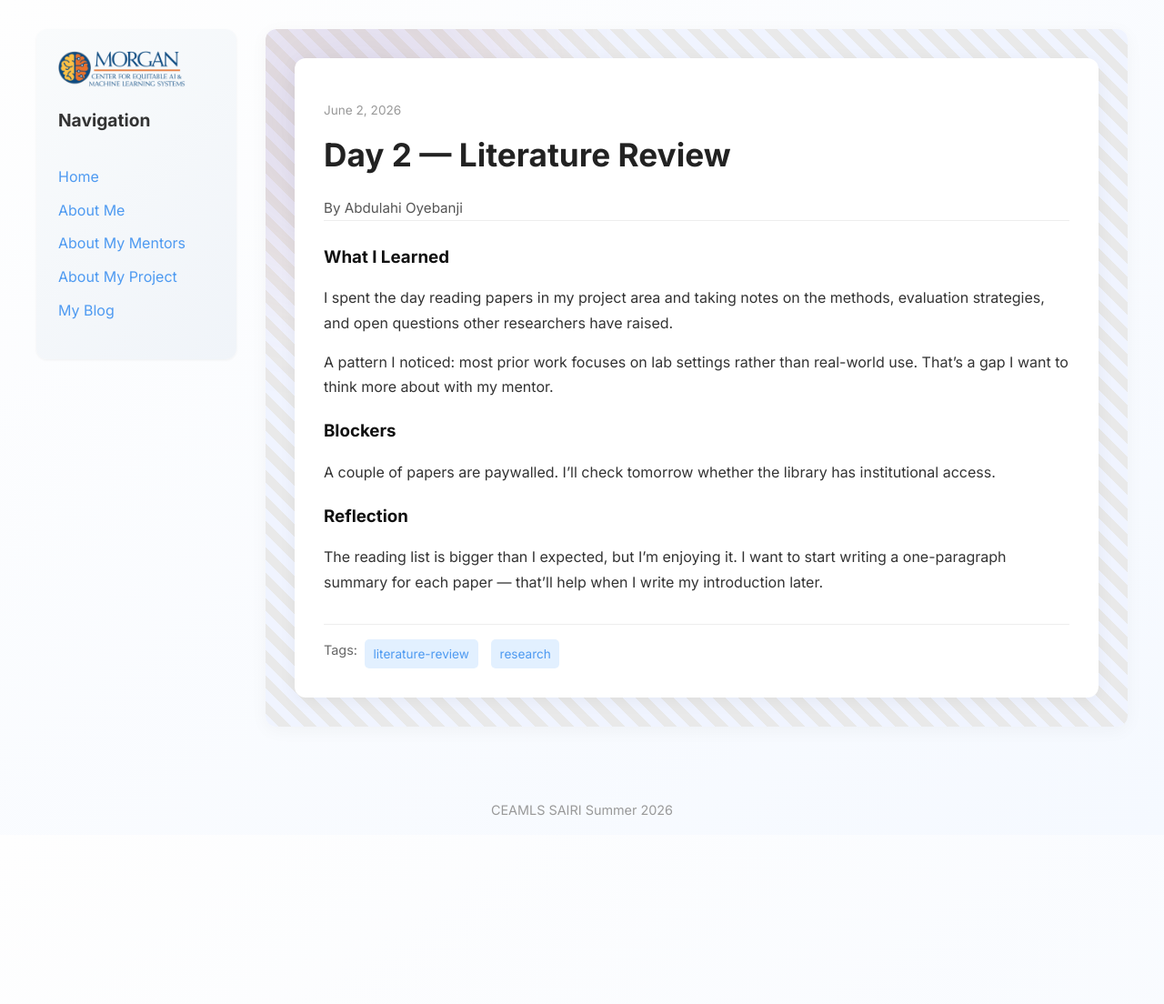
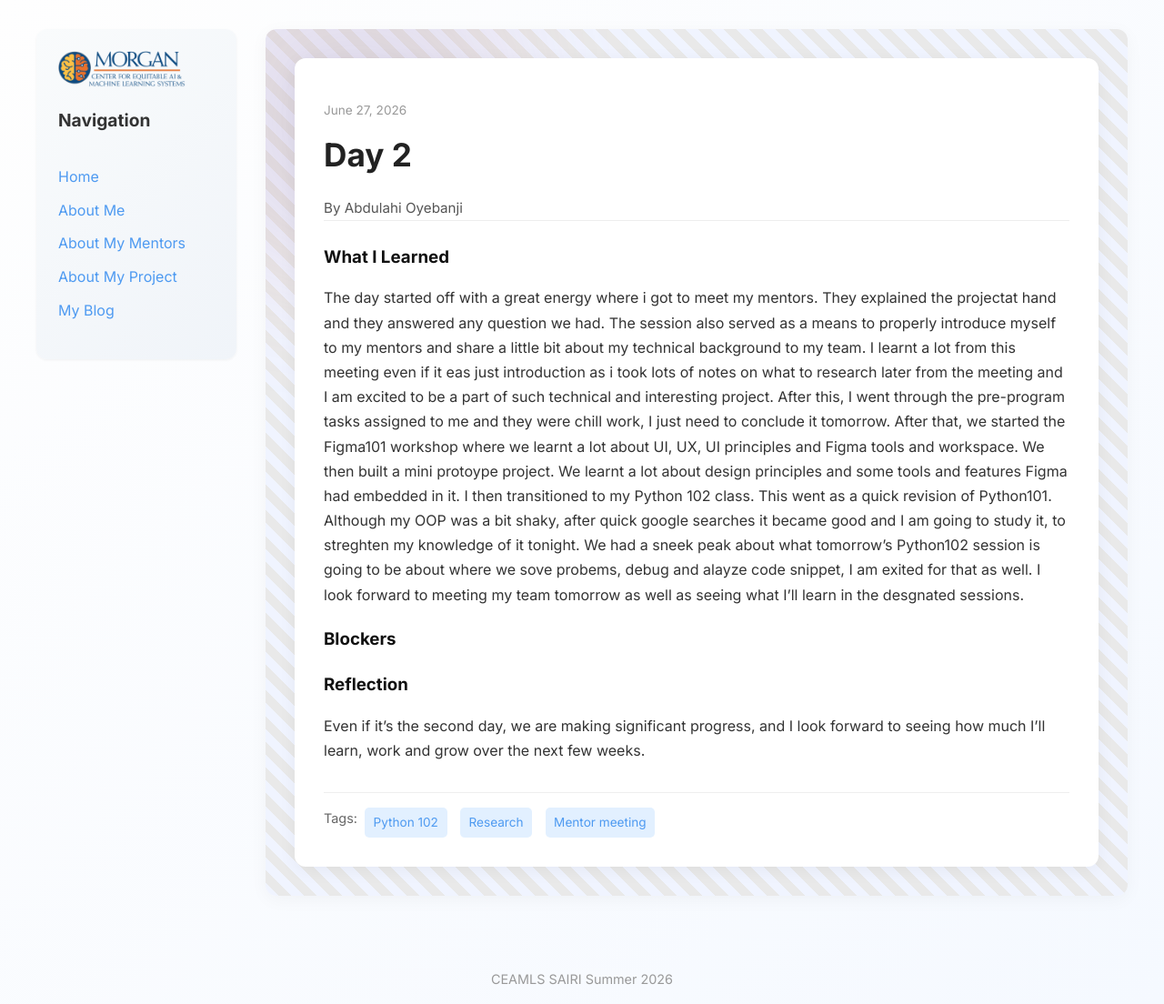
Before and after one commit to abdulahi-banji/abdulahi-banjiceamls26.github.io, a Jekyll site: the page built from _posts/2026-06-02-day-2.md, in a window 1280 px wide. Shown: the whole page at 91% size. Built offline with Jekyll 4.4.1, drawn with Linux system fonts in a browser that asks for light colours; before the commit the page ends 918 px from its top, so only the background shows below that.

Commit message:
Revise Day 2 post with updated content and metadata
Updated the title, date, and tags for the post. Revised the content to reflect the day's activities and insights gained during the mentor meeting and workshops.

```diff
--- a/_posts/2026-06-02-day-2.md
+++ b/_posts/2026-06-02-day-2.md
@@ -1,23 +1,16 @@
 ---
 layout: post
-title: "Day 2 — Literature Review"
-date: 2026-06-02
+title: "Day 2"
+date: 2026-06-27
 permalink: /day2.html
-tags: ["literature-review", "research"]
+tags: ["Python 102", "Research", "Mentor meeting"]
 
 what_i_learned: |
-  I spent the day reading papers in my project area and taking notes on the methods,
-  evaluation strategies, and open questions other researchers have raised.
-
-  A pattern I noticed: most prior work focuses on lab settings rather than real-world
-  use. That's a gap I want to think more about with my mentor.
+  The day started off with a great energy where i got to meet my mentors. They explained the projectat hand and they answered any question we had. The session also served as a means to properly introduce myself to my mentors and share a little bit about my technical background to my team. I learnt a lot from this meeting even if it eas just introduction as i took lots of notes on what to research later from the meeting and I am excited to be a part of such technical and interesting project. After this, I went through the pre-program tasks assigned to me and they were chill work, I just need to conclude it tomorrow. After that, we started the Figma101 workshop where we learnt a lot about UI, UX, UI principles and Figma tools and workspace. We then built a mini protoype project. We learnt a lot about design principles and some tools and features Figma had embedded in it. I then transitioned to my Python 102 class. This went as a quick revision of Python101. Although my OOP was a bit shaky, after quick google searches it became good and I am going to study it, to streghten my knowledge of it tonight. We had a sneek peak about what tomorrow's Python102 session is going to be about where we sove probems, debug and alayze code snippet, I am exited for that as well. I look forward to meeting my team tomorrow as well as seeing what I'll learn in the desgnated sessions.
 
 blockers: |
-  A couple of papers are paywalled. I'll check tomorrow whether the library has
-  institutional access.
+
 
 reflection: |
-  The reading list is bigger than I expected, but I'm enjoying it. I want to start
-  writing a one-paragraph summary for each paper — that'll help when I write my
-  introduction later.
+ Even if it's the second day, we are making significant progress, and I look forward to seeing how much I'll learn, work and grow over the next few weeks.
 ---
```
